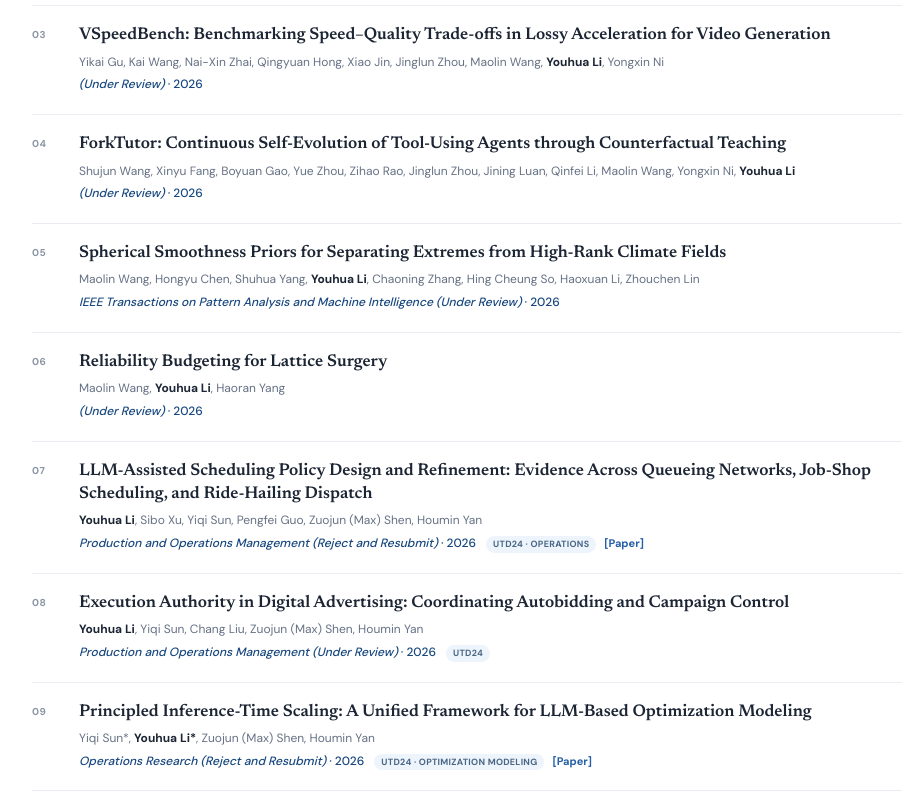
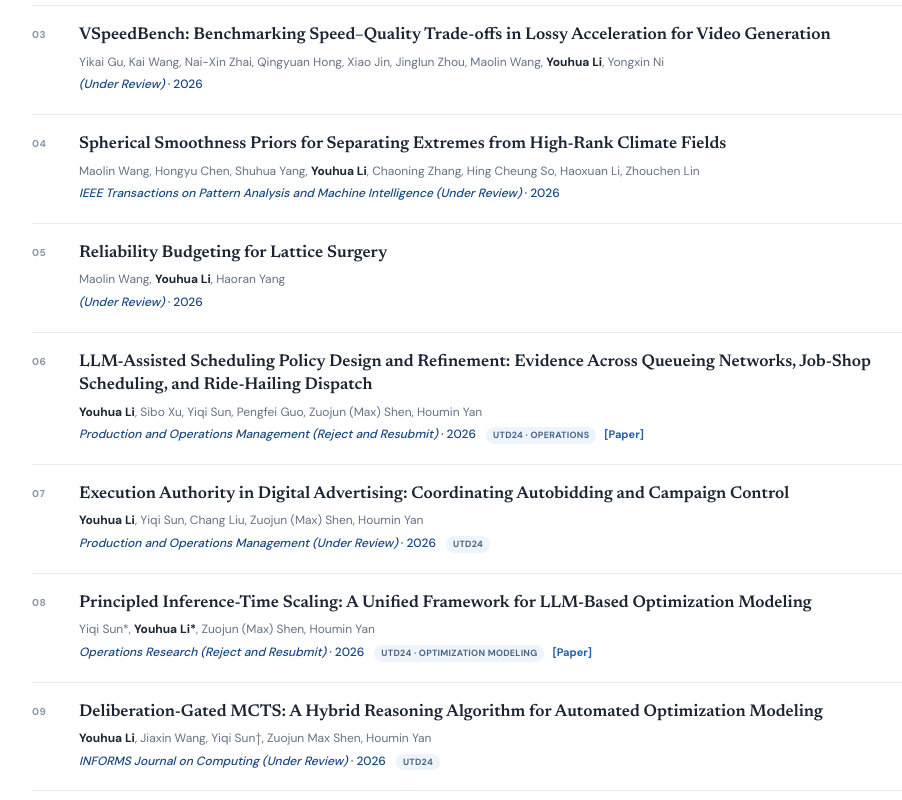
Before and after one commit to youhua97/youhua97.github.io, a Next.js app: page / in a window 1280 px wide. Shown: the part 2260-3060 px from the top of the page, without its empty margins (159-1061 px from the left). Built offline with nearby package versions, Linux system fonts and the light colour scheme.

Commit message:
Remove ForkTutor from manuscript listings
Removed a paper entry from the data list.

```diff
--- a/app/data.ts
+++ b/app/data.ts
@@ -23,12 +23,6 @@ export const underReview: Paper[] = [
   {
     title: "VSpeedBench: Benchmarking Speed–Quality Trade-offs in Lossy Acceleration for Video Generation",
     authors: "Yikai Gu, Kai Wang, Nai-Xin Zhai, Qingyuan Hong, Xiao Jin, Jinglun Zhou, Maolin Wang, Youhua Li, Yongxin Ni",
-    venue: "(Under Review)",
-    year: "2026",
-  },
-  {
-    title: "ForkTutor: Continuous Self-Evolution of Tool-Using Agents through Counterfactual Teaching",
-    authors: "Shujun Wang, Xinyu Fang, Boyuan Gao, Yue Zhou, Zihao Rao, Jinglun Zhou, Jining Luan, Qinfei Li, Maolin Wang, Yongxin Ni, Youhua Li",
     venue: "(Under Review)",
     year: "2026",
   },
```
